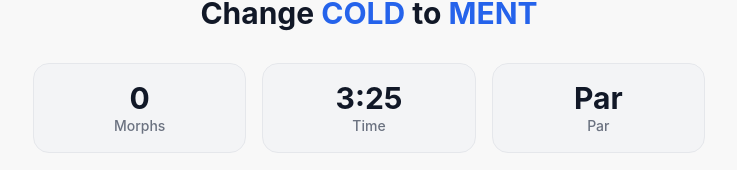
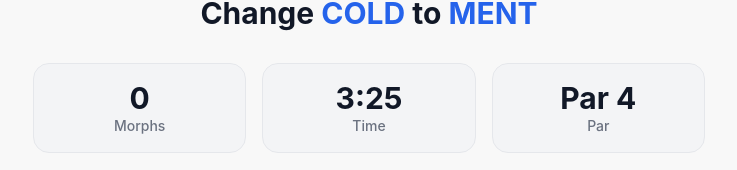
Before and after one commit to Veenee-o/Morph, a React (Create React App) app: page /play in a window 1280 px wide. Shown: the part 157-327 px from the top of the page, without its empty margins (271-1008 px from the left). Built offline with nearby package versions, Linux system fonts and the light colour scheme; no server answers.

Commit message:
First time..

```diff
--- a/src/components/game/GameBoard.tsx
+++ b/src/components/game/GameBoard.tsx
@@ -346,13 +346,13 @@ const GameBoard: React.FC<GameBoardProps> = ({ onGameComplete }) => {
     return parMap[wordLength] || wordLength + 1;
   }, []);
 
-  const getParLabel = useCallback((s: number): string => {
+  const getParLabel = useCallback((s: number, par: number): string => {
     if (s < 0) {
-      return `Par ${-s}`;
+      return `${-s} Under Par ${par}`;
     } else if (s === 0) {
-      return 'Par';
+      return `Par ${par}`;
     } else {
-      return `Par ${s}`;
+      return `${s} Over Par ${par}`;
     }
   }, []);
 
@@ -395,7 +395,7 @@ const GameBoard: React.FC<GameBoardProps> = ({ onGameComplete }) => {
           {/* Par */}
           <div className="bg-gray-100 dark:bg-gray-800 rounded-2xl p-4 text-center border border-gray-200 dark:border-gray-700">
             <div className="text-3xl font-bold text-gray-900 dark:text-white">
-              {puzzle ? getParLabel(score) : '-'}
+              {puzzle ? getParLabel(score, puzzle.parSteps ?? getParForWordLength(puzzle.startWord.length)) : '-'}
             </div>
             <div className="text-sm font-medium text-gray-500 dark:text-gray-400">
               Par
```
